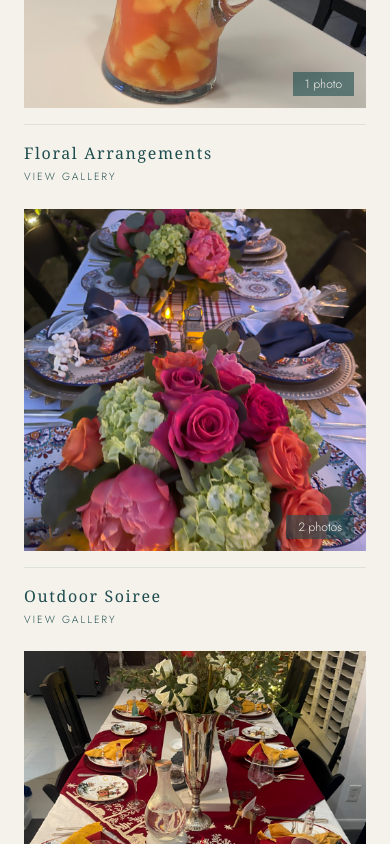
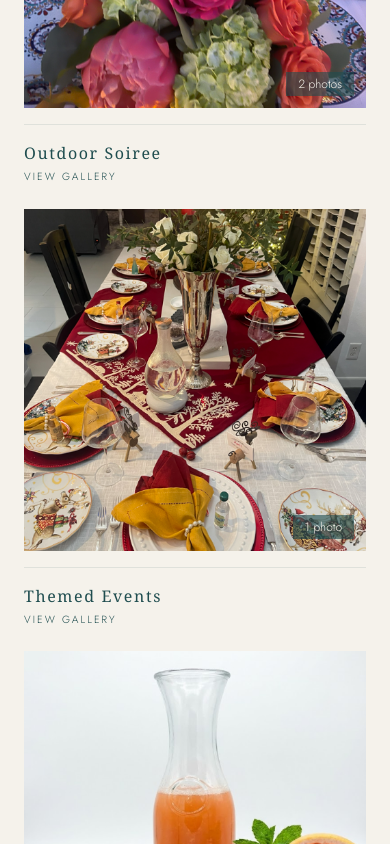
Before and after one commit to Simcol2/delicate, a Next.js app: page /experiences in a window 390 px wide. Shown: the part 1500-2344 px from the top of the page. Built offline with nearby package versions, Linux system fonts and the light colour scheme; a web font is replaced by a local one.

Commit message:
Remove local Floral Arrangements images (Firebase only), add Footer to homepage, reduce footer padding, update favicon cache-busting

```diff
--- a/app/experiences/page.tsx
+++ b/app/experiences/page.tsx
@@ -40,14 +40,7 @@ const photoFolders: PhotoFolder[] = [
       '/Photo Slides/Cocktails/DSC06748.JPEG',
     ]
   },
-  {
-    id: '3',
-    name: 'Floral Arrangements',
-    coverImage: '/P&P photos/IMG_0586.jpg?v=3',
-    photos: [
-      '/P&P photos/IMG_0586.jpg?v=3',
-    ]
-  },
+  // Floral Arrangements - Firebase only (admin panel uploads)
   {
     id: '4',
     name: 'Outdoor Soiree',
--- a/app/layout.tsx
+++ b/app/layout.tsx
@@ -39,10 +39,10 @@ export const metadata: Metadata = {
   },
   icons: {
     icon: [
-      { url: '/images/df-logo.png', sizes: '192x192' },
+      { url: '/images/df-logo.png?v=4', sizes: '192x192' },
     ],
     apple: [
-      { url: '/images/df-logo.png', sizes: '180x180' },
+      { url: '/images/df-logo.png?v=4', sizes: '180x180' },
     ],
   },
 }
@@ -77,7 +77,7 @@ export default function RootLayout({
         <link rel="apple-touch-icon" sizes="180x180" href="/icons/icon-180x180.png?v=3" />
         <link rel="apple-touch-icon" sizes="152x152" href="/icons/icon-152x152.png?v=3" />
         <link rel="apple-touch-icon" sizes="167x167" href="/icons/icon-152x152.png?v=3" />
-        <link rel="shortcut icon" href="/images/df-logo.png?v=3" />
+        <link rel="shortcut icon" href="/images/df-logo.png?v=4" />
       </head>
       <body className="bg-cream text-text font-sans font-light antialiased">
         <SmoothScrollProvider>
--- a/app/page.tsx
+++ b/app/page.tsx
@@ -8,6 +8,7 @@ import Services from '@/components/sections/Services'
 import Gallery from '@/components/sections/Gallery'
 import DesignerModal from '@/components/ui/DesignerModal'
 import ContactModal from '@/components/ui/ContactModal'
+import Footer from '@/components/footer/Footer'
 
 export default function Page() {
   const [isDesignerModalOpen, setIsDesignerModalOpen] = useState(false)
@@ -38,6 +39,8 @@ export default function Page() {
         <Gallery onOpenContact={() => setIsContactModalOpen(true)} />
       </main>
 
+      <Footer />
+
       <DesignerModal
         isOpen={isDesignerModalOpen}
         onClose={() => setIsDesignerModalOpen(false)}
--- a/components/footer/Footer.tsx
+++ b/components/footer/Footer.tsx
@@ -4,7 +4,7 @@ export default function Footer() {
   const currentYear = new Date().getFullYear()
 
   return (
-    <footer className="bg-dark px-6 lg:px-20 pt-20 pb-8 relative overflow-hidden">
+    <footer className="bg-dark px-6 lg:px-20 pt-10 pb-6 relative overflow-hidden">
       {/* Gold line */}
       <div className="absolute top-0 left-6 right-6 lg:left-20 lg:right-20 h-[1px] bg-gradient-to-r from-transparent via-midnight to-transparent"></div>
 
```
